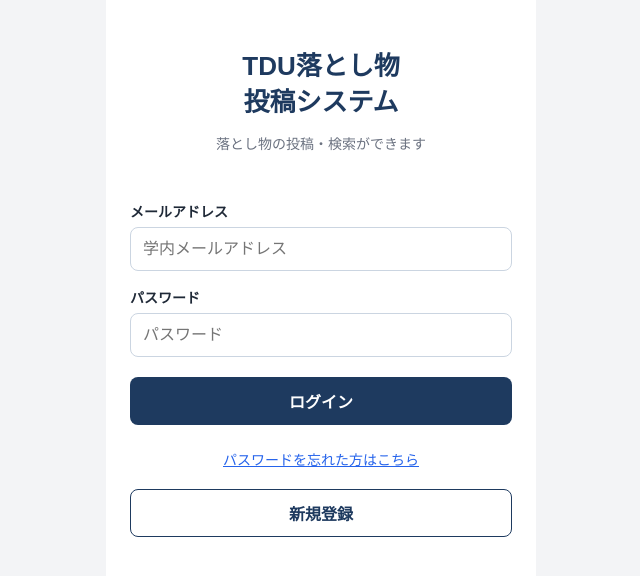
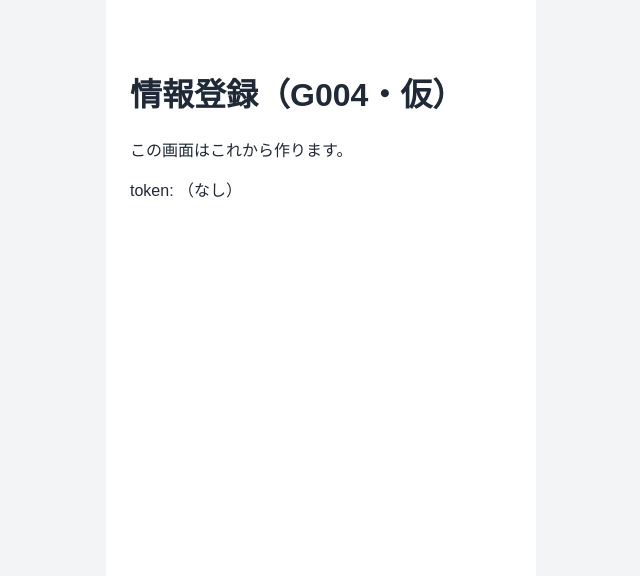
Before and after one commit to babychan-x/sabap, a React (Vite) app in the folder frontend-student/: page /signup/form in a window 1280 px wide. Before the commit this address led to /login. Shown: the top 576 px of the page, without its empty margins (319-959 px from the left). Built offline with nearby package versions, Linux system fonts and the light colour scheme.

Commit message:
G002・G004・G005 の仮ページとルーティングを追加

```diff
--- a/frontend-student/src/App.jsx
+++ b/frontend-student/src/App.jsx
@@ -1,14 +1,20 @@
 import { BrowserRouter, Routes, Route, Navigate } from 'react-router-dom'
 import StudentLogin from './features/auth/pages/StudentLogin'
+import StudentSignUp from './features/auth/pages/StudentSignUp'
 import StudentSignUpMailSent from './features/auth/pages/StudentSignUpMailSent'
+import StudentSignUpForm from './features/auth/pages/StudentSignUpForm'
+import StudentSignUpConfirm from './features/auth/pages/StudentSignUpConfirm'
 
 // 画面の入口（ルーティング）。画面が増えたら、ここに Route を足していく。
 export default function App() {
   return (
     <BrowserRouter>
       <Routes>
-        <Route path="/login" element={<StudentLogin />} />
-        <Route path="/signup/mail-sent" element={<StudentSignUpMailSent />} />
+        <Route path="/login" element={<StudentLogin />} />                          {/* G001 */}
+        <Route path="/signup" element={<StudentSignUp />} />                        {/* G002 */}
+        <Route path="/signup/mail-sent" element={<StudentSignUpMailSent />} />      {/* G003 */}
+        <Route path="/signup/form" element={<StudentSignUpForm />} />               {/* G004 ?token= */}
+        <Route path="/signup/confirm" element={<StudentSignUpConfirm />} />         {/* G005 */}
 
         {/* G011 投稿一覧は、まだ作っていないので仮の表示 */}
         <Route path="/home" element={<p style={{ padding: 24 }}>ホーム（G011：これから作る）</p>} />
--- /dev/null
+++ b/frontend-student/src/features/auth/pages/StudentSignUp.jsx
@@ -0,0 +1,11 @@
+// G002 新規メールアドレス入力画面（studentSignUp）
+// ※ 仮の画面。外部設計書 G002 の入出力項目・イベントに合わせて中身を作る。
+// 主なAPI（仮）: A-2
+export default function StudentSignUp() {
+  return (
+    <main className="page">
+      <h1>新規メールアドレス入力（G002・仮）</h1>
+      <p>この画面はこれから作ります。</p>
+    </main>
+  )
+}
--- /dev/null
+++ b/frontend-student/src/features/auth/pages/StudentSignUpConfirm.jsx
@@ -0,0 +1,11 @@
+// G005 情報確認画面（studentSignUpConfirm）
+// ※ 仮の画面。外部設計書 G005 の入出力項目・イベントに合わせて中身を作る。
+// API なし（G004 で入力した内容を表示する）
+export default function StudentSignUpConfirm() {
+  return (
+    <main className="page">
+      <h1>情報確認（G005・仮）</h1>
+      <p>この画面はこれから作ります。</p>
+    </main>
+  )
+}
--- /dev/null
+++ b/frontend-student/src/features/auth/pages/StudentSignUpForm.jsx
@@ -0,0 +1,19 @@
+import { useSearchParams } from 'react-router-dom'
+
+// G004 情報登録画面（studentSignUpForm）
+// ※ 仮の画面。外部設計書 G004 の入出力項目・イベントに合わせて中身を作る。
+// 主なAPI（仮）: A-3（開いた時に、URLの token でリンクを検証する）
+export default function StudentSignUpForm() {
+  // URL の ?token=〇〇 の部分を読み取る（例: /signup/form?token=abc → "abc"）
+  const [searchParams] = useSearchParams()
+  const token = searchParams.get('token')
+
+  return (
+    <main className="page">
+      <h1>情報登録（G004・仮）</h1>
+      <p>この画面はこれから作ります。</p>
+      {/* ルーティング確認用の表示。中身を作るときに消す */}
+      <p>token: {token ?? '（なし）'}</p>
+    </main>
+  )
+}
```
